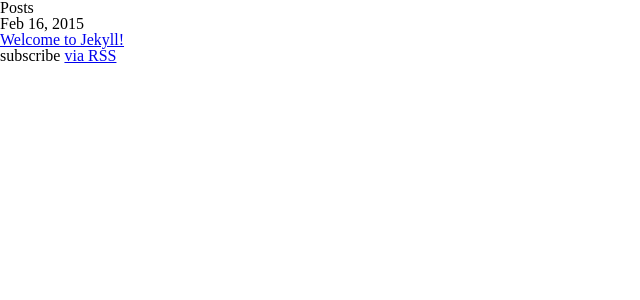
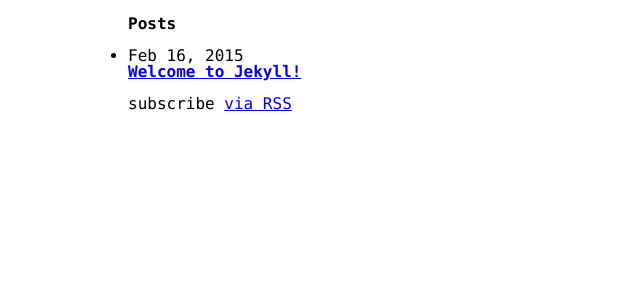
Before and after one commit to hlian/hao.codes, a Jekyll site: the page built from index.html, in a window 1280 px wide. Shown: the top 300 px of the page, without its empty margins (0-640 px from the left). Built offline with Jekyll 4.4.1, drawn with Linux system fonts in a browser that asks for light colours.

Commit message:
sass: typography, layout

```diff
--- /dev/null
+++ b/_sass/_layout.scss
@@ -0,0 +1,7 @@
+body {
+  padding: 1em 10%;
+}
+
+p, ul, ol {
+  margin: 1em 0;
+}
--- /dev/null
+++ b/_sass/_typography.scss
@@ -0,0 +1,11 @@
+body {
+  font-family: "Ubuntu Mono", "Consolas", monospace;
+}
+
+h1, h2, h3, h4, h5, h6 {
+  font-weight: bold;
+}
+
+ul {
+  list-style-type: disc;
+}
--- a/css/main.scss
+++ b/css/main.scss
@@ -2,4 +2,4 @@
 # Only the main Sass file needs front matter (the dashes are enough)
 ---
 @charset "utf-8";
-@import "reset";
+@import "reset", "typography", "layout";
```
